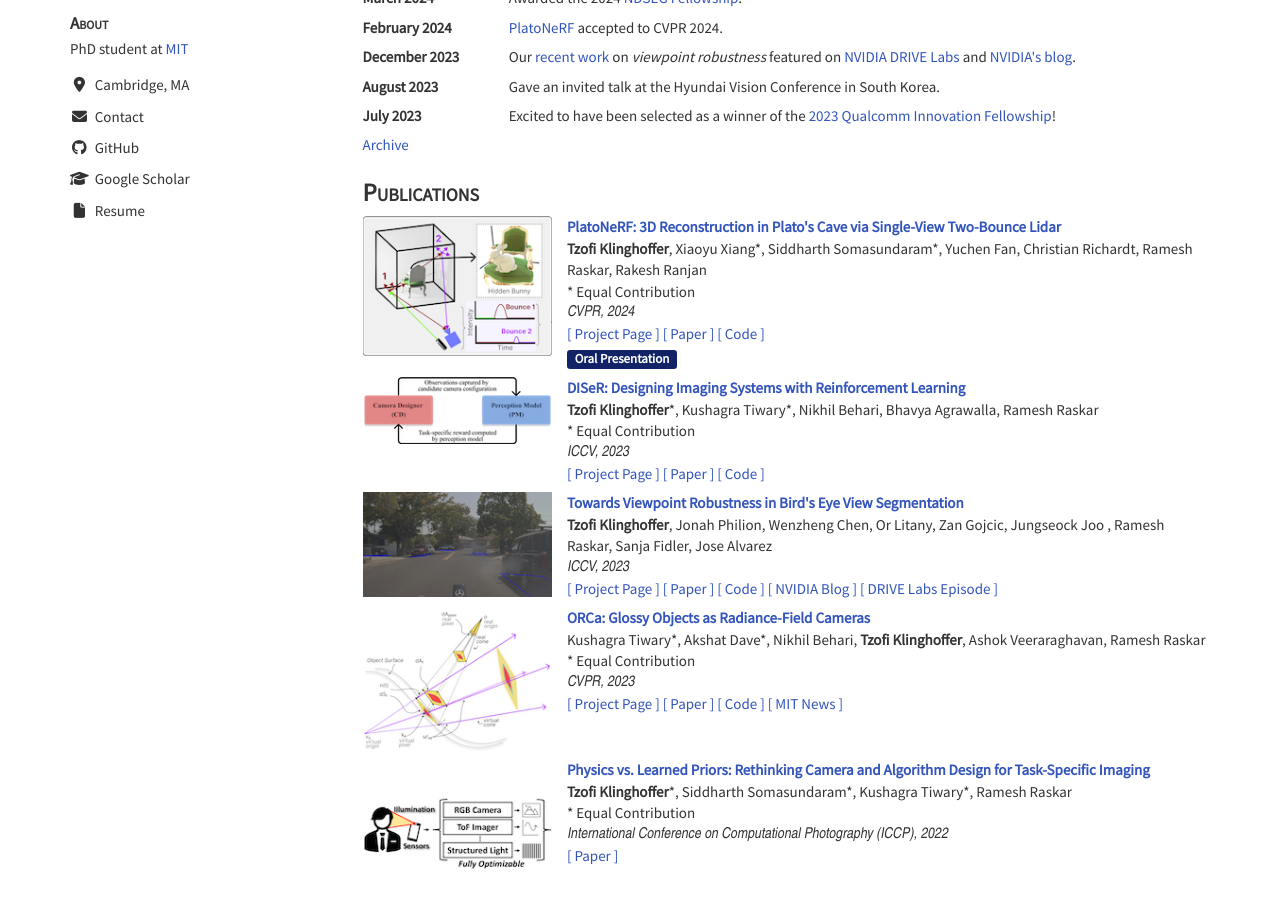
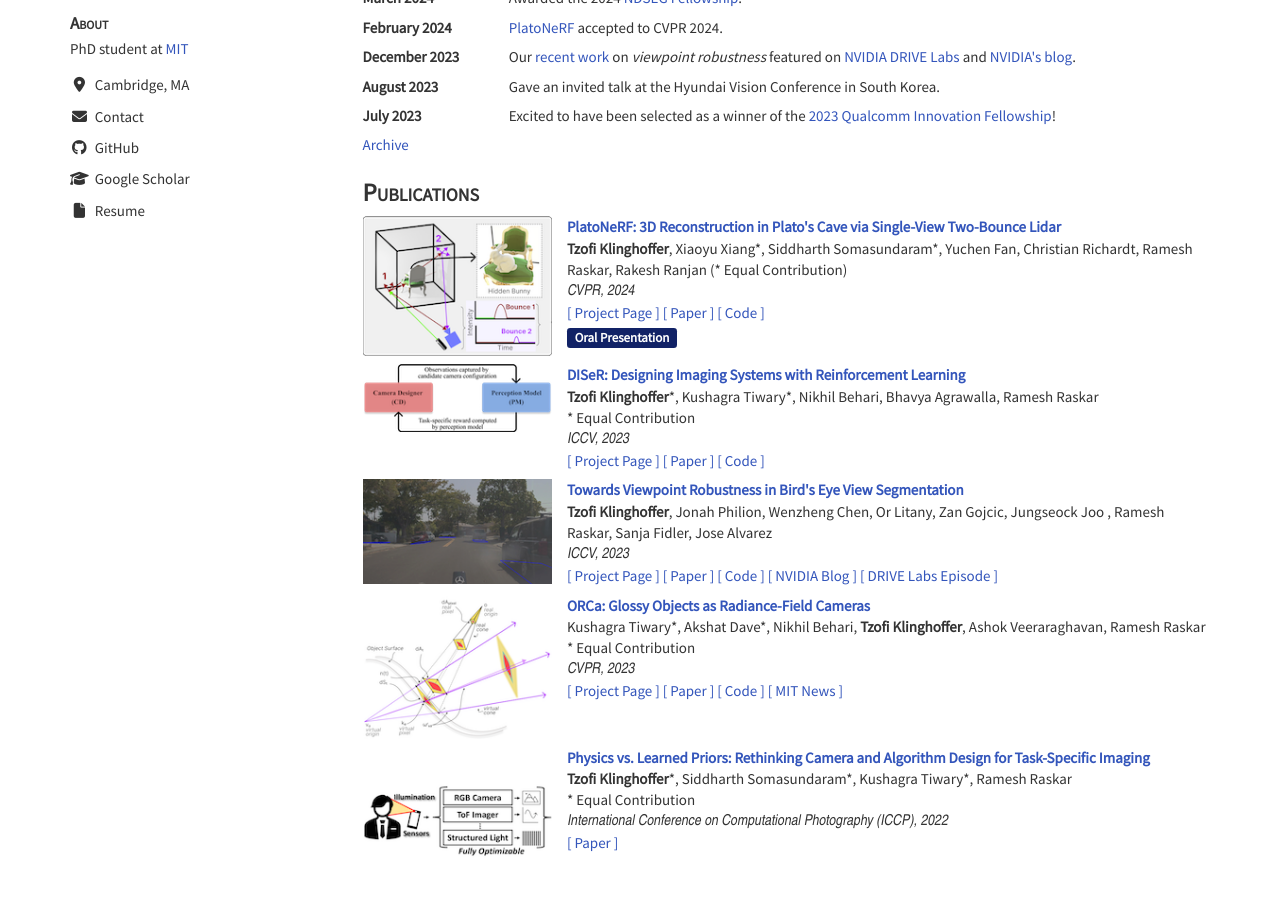
Before and after one commit to tzofi/tzofi.github.io, a Jekyll site: the page built from index.html, in a window 1280 px wide and 900 px high, scrolled down 367 px. Built offline with Jekyll 4.4.1, drawn with Linux system fonts in a browser that asks for light colours; nearby versions of some CDN libraries; some of the changed lines change nothing that is shown.

Commit message:
formatting

```diff
--- a/_data/publications.json
+++ b/_data/publications.json
@@ -2,7 +2,7 @@
 	{
 		"id": "platonerf2023",
 		"title": "PlatoNeRF: 3D Reconstruction in Plato's Cave via Single-View Two-Bounce Lidar",
-		"authors": ["<b>Tzofi Klinghoffer</b>", "Xiaoyu Xiang*", "Siddharth Somasundaram*", "Yuchen Fan", "Christian Richardt", "Ramesh Raskar", "Rakesh Ranjan"],
+		"authors": ["<b>Tzofi Klinghoffer</b>", "Xiaoyu Xiang*", "Siddharth Somasundaram*", "Yuchen Fan", "Christian Richardt", "Ramesh Raskar", "Rakesh Ranjan (* Equal Contribution)"],
 		"venue": "CVPR",
 		"date": "2024",
         "award": "Oral Presentation",
@@ -10,8 +10,7 @@
             {"type": "link", "name": "Project Page", "target": "https://platonerf.github.io"},
 			{"type": "link", "name": "Paper", "target": "https://arxiv.org/abs/2312.14239"},
             {"type": "link", "name": "Code", "target": "https://github.com/facebookresearch/PlatoNeRF"}
-		],
-        "notes": "* Equal Contribution"
+		]
 	},
 	{
 		"id": "diser2023",
```
